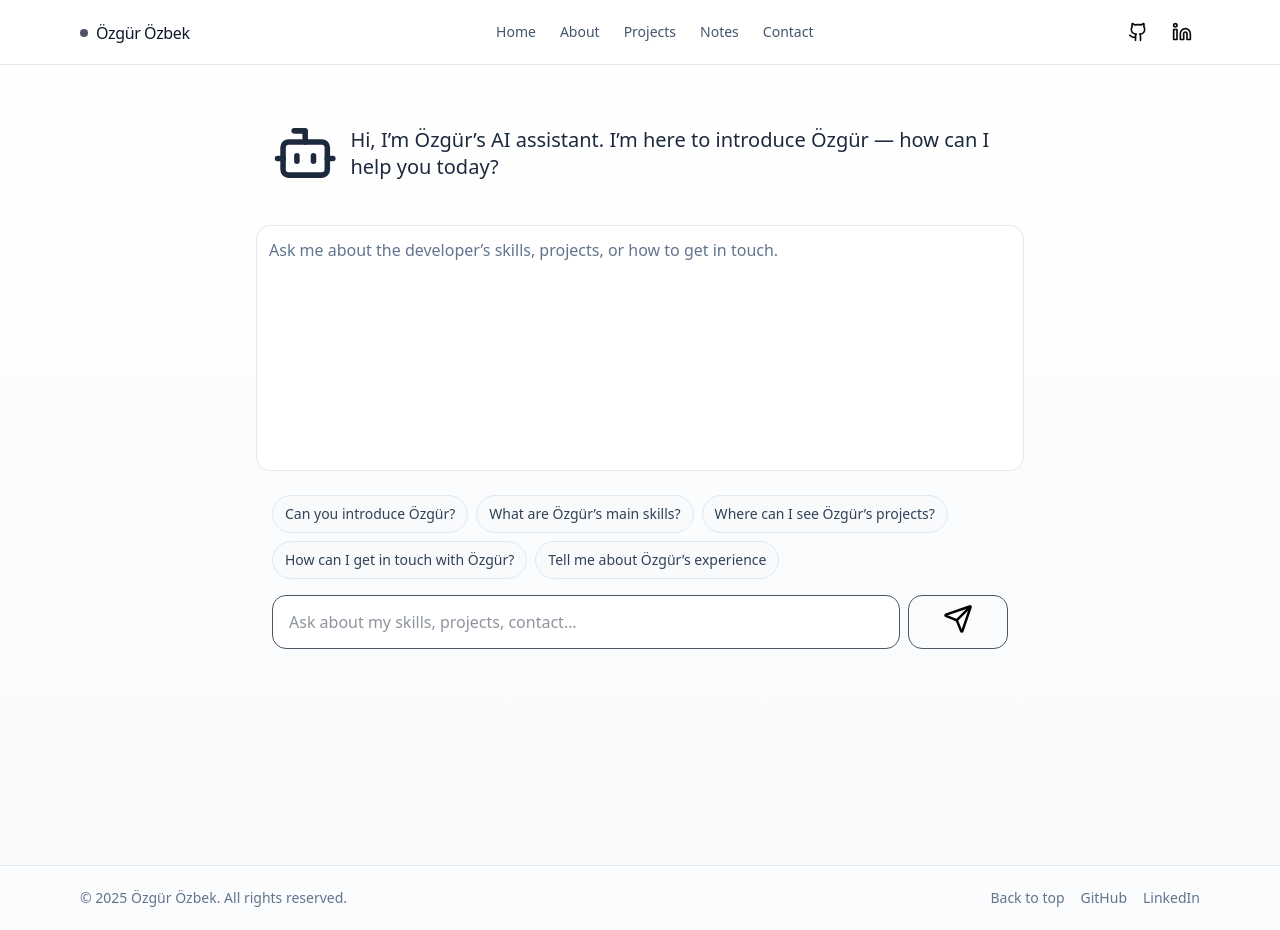
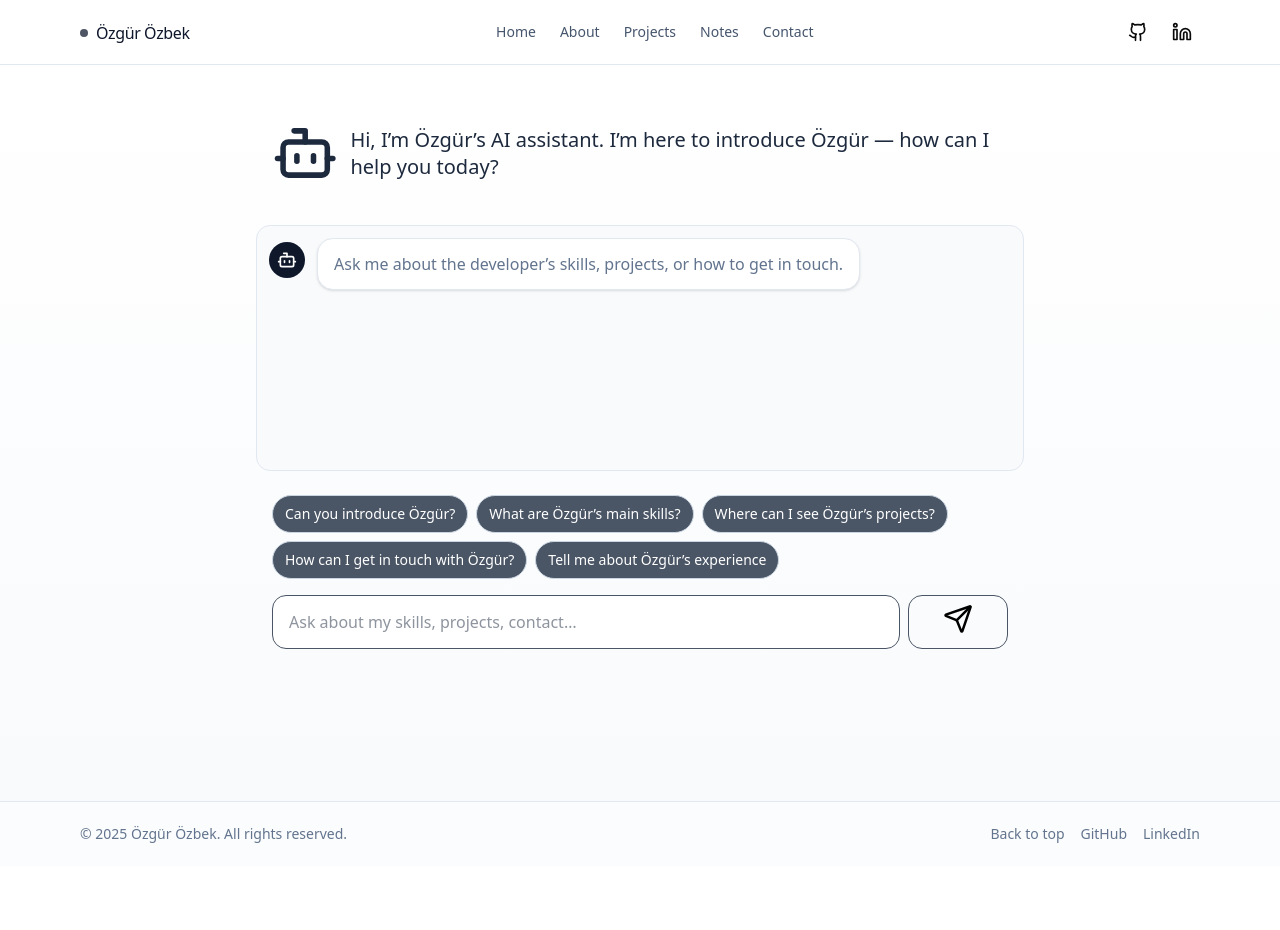
Before and after one commit to ozgurozbekuk/newportfoliopage, a React (Vite) app: page / in a window 1280 px wide. After the commit the page ends 866 px from the top, so only its background shows below. Built offline with nearby package versions, Linux system fonts and the light colour scheme.

Commit message:
develop ai asistant

```diff
--- a/src/App.jsx
+++ b/src/App.jsx
@@ -38,8 +38,8 @@ function App() {
     if (!showSplash) return;
 
     setFadeSplash(false);
-    const fadeTimer = setTimeout(() => setFadeSplash(true), 2000);
-    const hideTimer = setTimeout(() => setShowSplash(false), 2600);
+    const fadeTimer = setTimeout(() => setFadeSplash(true), 1000);
+    const hideTimer = setTimeout(() => setShowSplash(false), 1600);
     sessionStorage.setItem("portfolioSplashSeen", "true");
 
     return () => {
--- a/src/components/chatai/ChatHero.jsx
+++ b/src/components/chatai/ChatHero.jsx
@@ -7,15 +7,14 @@ const QUICK_PROMPTS = [
   "What are Özgür’s main skills?",
   "Where can I see Özgür’s projects?",
   "How can I get in touch with Özgür?",
-  "Tell me about Özgür’s experience"
+  "Tell me about Özgür’s experience",
 ];
-
 
 export default function ChatBox() {
   const [input, setInput] = useState("");
   const [loading, setLoading] = useState(false);
   const [answer, setAnswer] = useState("");
-  const [quickPrompt,setQuickPrompt] = useState("")
+  const [quickPrompt, setQuickPrompt] = useState("");
 
   const sendMessage = async (textOverride) => {
     const text = (textOverride ?? input).trim();
@@ -23,7 +22,7 @@ export default function ChatBox() {
 
     setLoading(true);
     setAnswer("");
-    setQuickPrompt(text)
+    setQuickPrompt(text);
     try {
       const res = await fetch("/.netlify/functions/chat", {
         method: "POST",
@@ -48,26 +47,45 @@ export default function ChatBox() {
   };
 
   return (
-    <section className="px-4 pt-8 pb-[240px] sm:pb-[220px] md:pb-[200px]">
+    <section className="h-full px-4 pt-8">
       <div className="mx-auto w-full max-w-3xl">
         {/* Intro header */}
         <div className="mb-4 flex items-center gap-3 rounded-xl p-3 sm:p-4">
           <Bot className="h-12 w-12 sm:h-16 sm:w-16 md:h-20 md:w-20" />
           <p className="text-base sm:text-lg md:text-xl font-medium leading-snug">
-            Hi, I’m Özgür’s AI assistant. I’m here to introduce Özgür — how can I help you today?
+            Hi, I’m Özgür’s AI assistant. I’m here to introduce Özgür — how can
+            I help you today?
           </p>
         </div>
-        <div><p className="text-slate-900 dark:text-slate-400 mb-3">{quickPrompt ? quickPrompt : ""}</p></div>
-        {/* Answer — responsive height + inner scroll */}
-        <div className="mb-4 rounded-xl border border-slate-200 bg-white p-3 ">
+        {/* Answer — chat-style bubbles with inner scroll */}
+        <div className="mb-4 rounded-xl border border-slate-200 bg-slate-50 p-3">
           <div className="min-h-[160px] max-h-[60vh] sm:min-h-[200px] sm:max-h-[56vh] md:min-h-[220px] md:max-h-[52vh] overflow-y-auto">
-            {loading ? (<p>Thinking... </p>): answer ? (
-              <p className="whitespace-pre-wrap text-base sm:text-lg font-medium">-{answer}</p>
-            ) : (
-              <p className="text-slate-500 dark:text-slate-400">
-                Ask me about the developer’s skills, projects, or how to get in touch.
-              </p>
-            )}
+            <div className="flex flex-col gap-4">
+              {quickPrompt && (
+                <div className="flex justify-end">
+                  <div className="max-w-[80%] rounded-2xl bg-slate-900 px-4 py-2 text-sm sm:text-base font-medium text-white shadow">
+                    {quickPrompt}
+                  </div>
+                </div>
+              )}
+              <div className="flex items-start gap-3">
+                <div className="mt-1 flex h-9 w-9 items-center justify-center rounded-full bg-slate-900 text-white">
+                  <Bot className="h-5 w-5" />
+                </div>
+                <div className="max-w-[85%] rounded-2xl border border-slate-200 bg-white px-4 py-3 text-sm sm:text-base leading-relaxed text-slate-900 shadow-sm">
+                  {loading ? (
+                    <p className="animate-pulse text-slate-500">Thinking…</p>
+                  ) : answer ? (
+                    <p className="whitespace-pre-wrap font-medium">{answer}</p>
+                  ) : (
+                    <p className="text-slate-500 dark:text-slate-400">
+                      Ask me about the developer’s skills, projects, or how to
+                      get in touch.
+                    </p>
+                  )}
+                </div>
+              </div>
+            </div>
           </div>
         </div>
 
@@ -87,7 +105,7 @@ export default function ChatBox() {
                 <button
                   key={`${q}-${i}`}
                   onClick={() => sendMessage(q)}
-                  className="shrink-0 cursor-pointer rounded-full border border-slate-200 dark:border-slate-700 bg-slate-50 dark:bg-slate-800 px-3 py-2 text-sm text-slate-700 dark:text-slate-200 hover:bg-slate-100 dark:hover:bg-slate-700"
+                  className="shrink-0 cursor-pointer text-white rounded-full border border-slate-300 dark:border-slate-700 bg-gray-600 dark:bg-gray-700 px-3 py-2 text-sm text-slate-700 dark:text-slate-200 hover:bg-gray-300 hover:text-black dark:hover:bg-gray-600"
                 >
                   {q}
                 </button>
@@ -110,7 +128,9 @@ export default function ChatBox() {
               disabled={loading}
               className="rounded-xl cursor-pointer border border-gray-600 px-3 py-2 font-semibold text-black transition hover:bg-gray-200 disabled:opacity-70 sm:min-w-[100px]"
             >
-              {loading ? "Thinking…" : (
+              {loading ? (
+                "Thinking…"
+              ) : (
                 <span className="inline-flex items-center gap-2">
                   <Send size={30} />
                 </span>
--- a/src/data/project.js
+++ b/src/data/project.js
@@ -1,4 +1,14 @@
 const PROJECTS = [
+  {
+    title: "InvestorApp — A social platform where investors share insights, trends, and ideas in real time.",
+    categories: ["Next.js","Fullstack","AI"],
+    description:
+      "InvestorApp is the capstone project for the MIT Emerging Talent (ELO 2) program – It blends the familiar feed and interaction patterns of Twitter/Facebook with investor-centric features: market tickers, themed groups, and real-time reactions to price action. The goal is to demonstrate full-stack web skills and deliver a portfolio-ready, production-style product.",
+    tech: ["Next.js", "Tailwind","Typescript","PostgreSQL", "Prisma ORM"],
+    image: "images/invappfeedimage.png",
+    github: "https://github.com/ozgurozbekuk/investorapp",
+    demo: "https://investorapp.vercel.app/",
+  },
   {
     title: "Minutly – Smart Task & Time Management App",
     categories: ["React","Fullstack"],
--- a/src/pages/home/Home.jsx
+++ b/src/pages/home/Home.jsx
@@ -1,10 +1,12 @@
+
 import ChatHero from "../../components/chatai/ChatHero";
 
+export default function Home() {
 
-export default function Home() {
+
   return (
-    <div className="min-h-screen bg-gradient-to-b from-white to-slate-50 text-slate-800 scroll-smooth">
-      <ChatHero/>
+    <div className="h-[calc(100vh-4rem)] bg-gradient-to-b from-white to-slate-50 text-slate-800 scroll-smooth ">
+      <ChatHero />
     </div>
   );
 }
```
Also changed, not shown: public/images/invappfeedimage.png (added), 1 other file (tests, documents, lock files or other folders).
